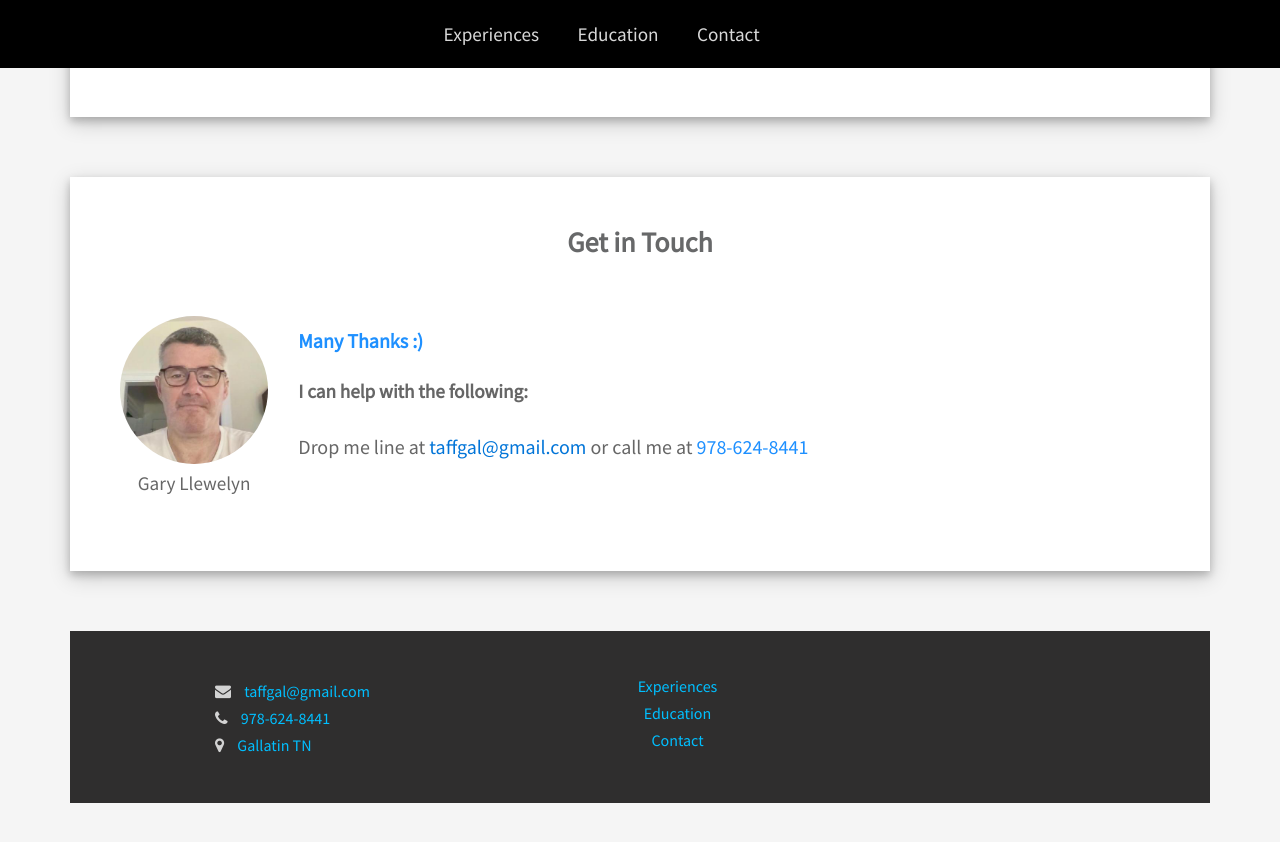
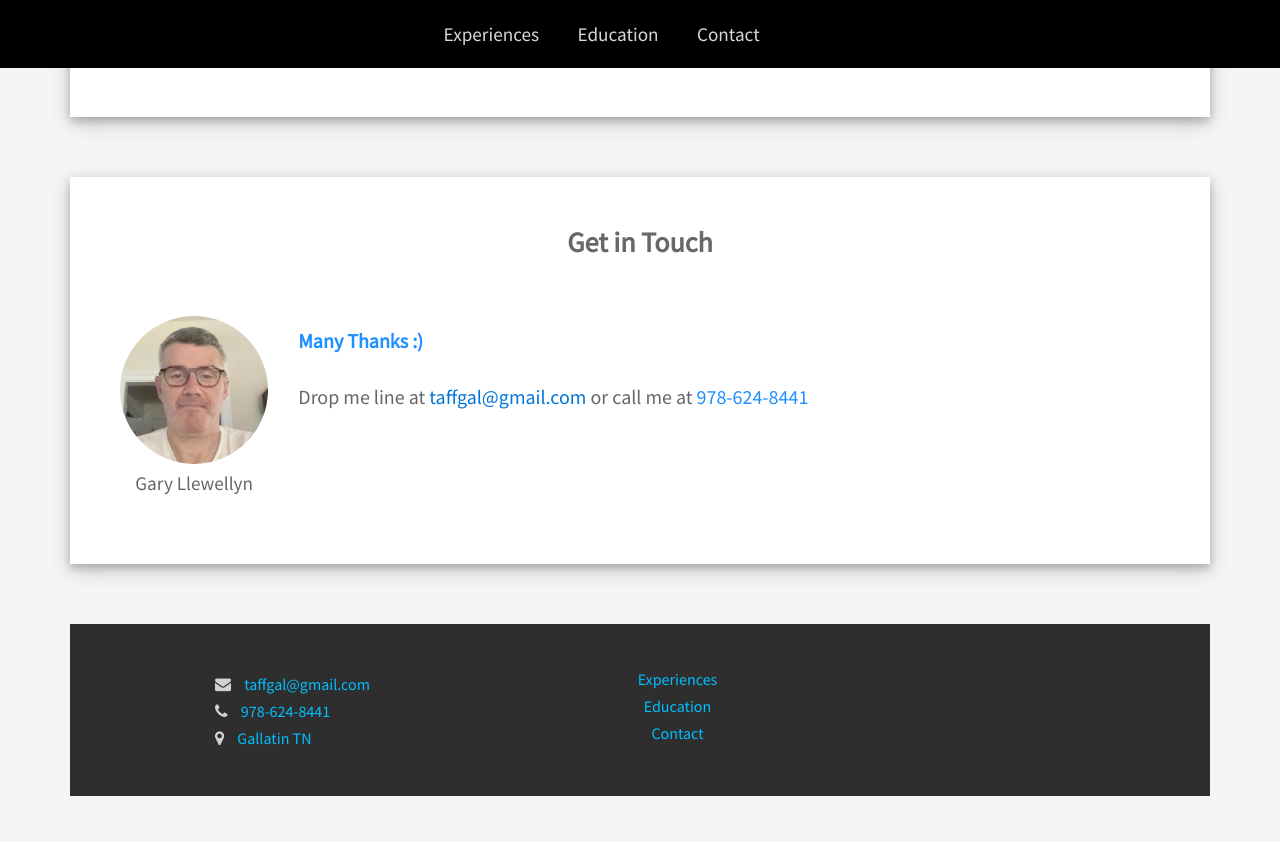
Before and after one commit to taffo73/Resume, a Jekyll site: the page built from index.html, in a window 1280 px wide and 900 px high, scrolled down 2368 px. Shown: the top 842 px of the window. Built offline with Jekyll 4.4.1, drawn with Linux system fonts in a browser that asks for light colours; a script that is not in the unit is left out.

Commit message:
Add files via upload

```diff
--- a/_includes/contact.html
+++ b/_includes/contact.html
@@ -5,14 +5,13 @@
     <div class="row contact-section">
         <div class="col-md-2 image">
             <img src="/images/profile.jpg " alt="Profile Image" class="rounded-circle mx-auto d-block img-fluid profile-pic ">
-            <p class="text-center padding-top-5">Gary Llewelyn</p>
+            <p class="text-center padding-top-5">Gary Llewellyn</p>
         </div>
 
         <div class="col-md-10">
 
 		<p class="thanks theme-color padding-top-10"> Many Thanks :) </p>
 
-            <p class=" padding-top-5 helping-line">I can help with the following:</p>
               <ul class="list-unstyled list">
 
             <p class="text-left info">Drop me line at <span class="theme-color"> <a href="mailto: taffgal@gmail.com">taffgal@gmail.com</a> </span> or call me at <span class="theme-color"> 978-624-8441 </span></p>
```
